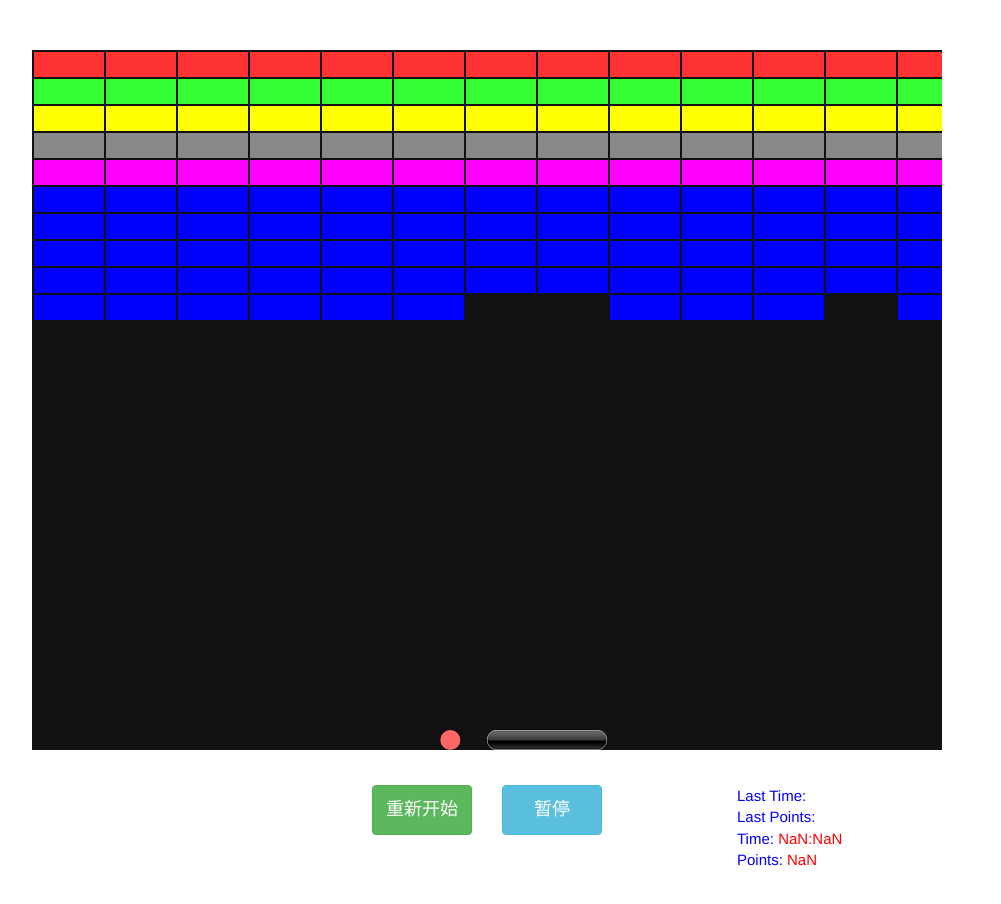
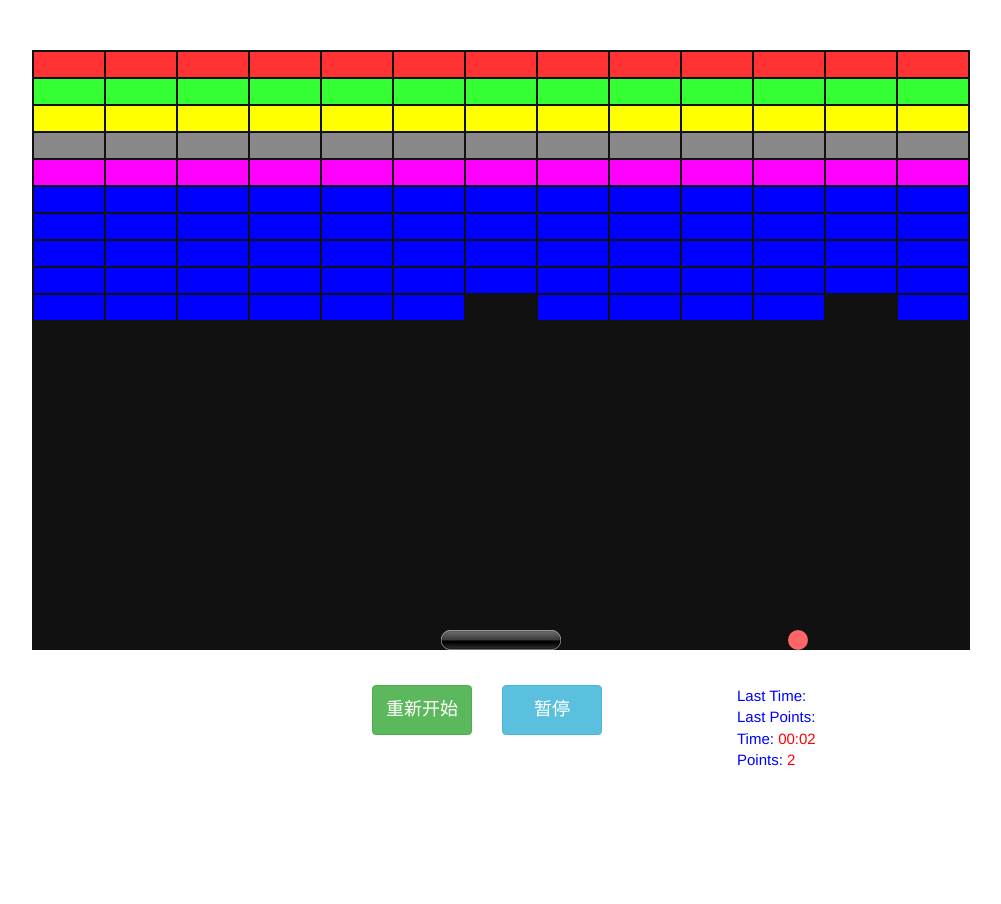
Before and after one commit to feibuqilai/BeatBricks, a plain HTML site: page index.html in a window 1280 px wide. Shown: the whole page, without its empty margins (153-1154 px from the left). Drawn offline with Linux system fonts and the light colour scheme.

Commit message:
data display

```diff
--- a/index.html
+++ b/index.html
@@ -11,7 +11,7 @@
 </head>
 <body>
 	<div id="div1">
-		<canvas id="screen" width="910" height="700"></canvas>
+		<canvas id="screen" width="938" height="600"></canvas>
 		<div class="row">
 			<div class="col-md-6">
 				<button class="btn btn-success pull-right">重新开始</button>
@@ -29,5 +29,6 @@
 	</div>
 
 	<script type="text/javascript" src="js/index.js"></script>
+
 </body>
 </html>
--- a/js/index.js
+++ b/js/index.js
@@ -25,18 +25,20 @@ function Bricks(w, h, r, c, p) {
 
 var canvas,context,oBall,oPadd,oBricks;
 var aSounds = [];
-var iPoint,iTime,iMin,iSec,ilasttime,ilastpoints=0;
+var iPoint=iTime=iMin=iSec=ilasttime=ilastpoints=0;
 var LeftBtn = false;
 var RightBtn = false;
 var iStart,iGameTimer = null;
+var lasttime,lastpoints,time,points;
 $(function(){
 	canvas = document.getElementById('screen');
 	context = canvas.getContext('2d');
 
-    var lasttime = document.getElementById('lasttime');
-    var lastpoints = document.getElementById('lastpoints');
-    var time = document.getElementById('time');
-    var points = document.getElementById('points');
+    lasttime = document.getElementById('lasttime');
+    lastpoints = document.getElementById('lastpoints');
+    time = document.getElementById('time');
+    points = document.getElementById('points');
+
 
 	//画接盘
 	var paddImg = new Image();
@@ -44,7 +46,7 @@ $(function(){
 	paddImg.onload = function(){};
 
 	oBall = new Ball(canvas.width / 2, 500, 0.5, -5, 10); // new ball object
-    oPadd = new Padd(canvas.width / 2, 120, 20, paddImg); // new padd object
+    oPadd = new Padd(canvas.width / 2 - 60, 120, 20, paddImg); // new padd object
     oBricks = new Bricks(70, 25, 10, 13, 2); // new bricks object
 	//画砖块设置标志位
 	oBricks.objs = new Array(oBricks.r);
@@ -96,8 +98,8 @@ $(function(){
     ilastpoints = localStorage.getItem('lastpoints');
 
 
+    iGameTimer = setInterval(countTimer,1000);
     iStart = setInterval(draw,10);
-    iGameTimer = setInterval(countTimer,1000);
 
 
     var iCanvX1 = $(canvas).offset().left;
@@ -214,6 +216,8 @@ function draw(){
     iSec = iTime%60;
     if (iMin < 10) iMin = "0" + iMin;
     if (iSec < 10) iSec = "0" + iSec;
+    // console.log(iTime);
+    // console.log(iMin + ':' + iSec);
     time.innerHTML = iMin + ':' + iSec;
     points.innerHTML = iPoint;
     lasttime.innerHTML = ilasttime;
```
